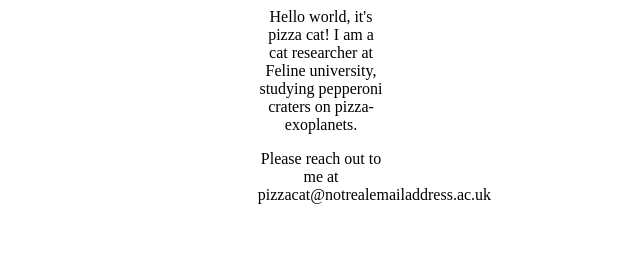
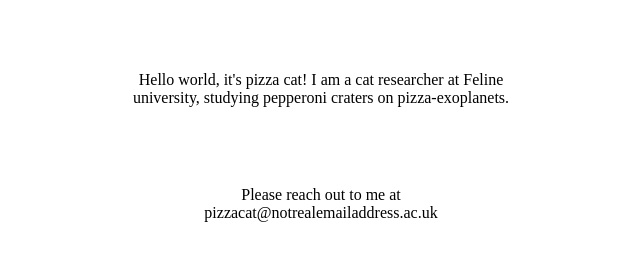
Before and after one commit to pizzacat618/pizzacat618.github.io, a plain HTML site: page index.html in a window 1280 px wide. Shown: the whole page, without its empty margins (319-959 px from the left). Drawn offline with Linux system fonts and the light colour scheme.

Commit message:
Update index.html with more styles

```diff
--- a/index.html
+++ b/index.html
@@ -1,6 +1,6 @@
 <html>
 <style>
-  p {width:10%;font:Courier;}
+  p {width:30%;font:Courier;padding-top:5%;}
 </style>
 <body>
 <center>
```
